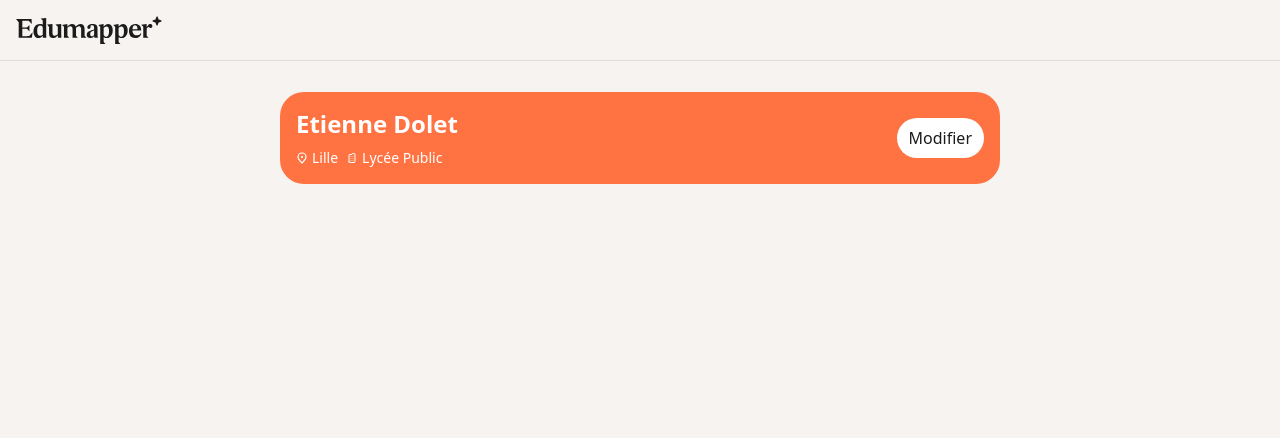
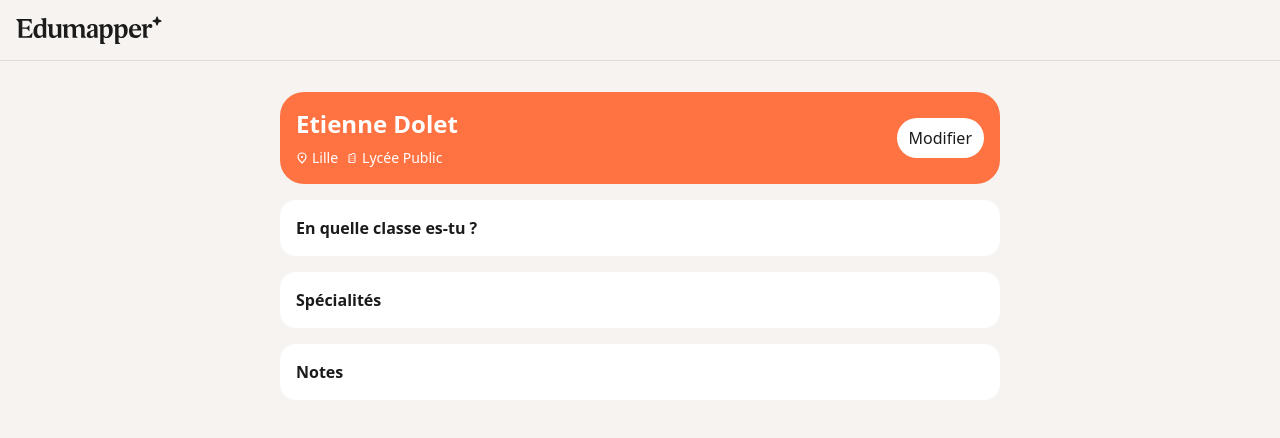
Before and after one commit to AllanMichay/edumapper-technical-test, a Nuxt app: page / in a window 1280 px wide. Shown: the top 438 px of the page. Built offline with nearby package versions, Linux system fonts and the light colour scheme.

Commit message:
chore(classes): define expandable architecture

```diff
--- a/app/app.vue
+++ b/app/app.vue
@@ -3,10 +3,50 @@
     <MainHeader />
     <MainLayout>
       <HighschoolSelection />
+      <ExpandableCard title="En quelle classe es-tu ?" :subtitle="selectedLevelText">
+        <p>This is an example of an expandable card content.</p>
+      </ExpandableCard>
+      <ExpandableCard title="Spécialités" :subtitle="EXPANDABLE_TO_DO_MESSAGE">
+        <p>{{ EXPANDABLE_NOT_COMPLETED_MESSAGE }}</p>
+      </ExpandableCard>
+      <ExpandableCard title="Notes" :subtitle="EXPANDABLE_TO_DO_MESSAGE">
+        <p>{{ EXPANDABLE_NOT_COMPLETED_MESSAGE }}</p>
+      </ExpandableCard>
     </MainLayout>
   </div>
 </template>
 
+<script setup lang="ts">
+const EXPANDABLE_NOT_COMPLETED_MESSAGE = "Cette fonctionnalité n'est pas encore implémentée.";
+const EXPANDABLE_TO_DO_MESSAGE = 'À compléter';
+
+const classes = [
+  { name: 'Seconde', value: 'seconde' },
+  { name: 'Première', value: 'premiere' },
+  { name: 'Terminale', value: 'terminale' },
+];
+
+const bactype = [
+  { name: 'Générale', value: 'generale' },
+  { name: 'Technologique', value: 'technologique' },
+  { name: 'Professionnel', value: 'professionnelle' },
+];
+
+const selectedClass = ref<(typeof classes)[0] | null>(null);
+const selectedBacType = ref<(typeof bactype)[0] | null>(null);
+
+const selectedLevel = computed(() => {
+  if (!selectedClass.value || !selectedBacType.value) {
+    return null;
+  }
+  return `${selectedClass.value.name} ${selectedBacType.value.name}`;
+});
+
+const selectedLevelText = computed(() => {
+  return selectedLevel.value ? `${selectedLevel.value}` : EXPANDABLE_TO_DO_MESSAGE;
+});
+</script>
+
 <style>
 @import url('https://fonts.googleapis.com/css2?family=DM+Sans:ital,opsz,wght@0,9..40,100..1000;1,9..40,100..1000&display=swap');
 </style>
--- /dev/null
+++ b/app/components/ExpandableCard.vue
@@ -0,0 +1,15 @@
+<template>
+  <div class="bg-white p-4 rounded-2xl">
+    <p class="font-bold">{{ title }}</p>
+  </div>
+</template>
+
+<script setup lang="ts">
+const props = defineProps<{
+  title: string;
+}>();
+const isExpanded = ref(false);
+const toggleExpand = () => {
+  isExpanded.value = !isExpanded.value;
+};
+</script>
```
Also changed, not shown: app/assets/icons/close.svg (added), app/assets/icons/edit.svg (added).
